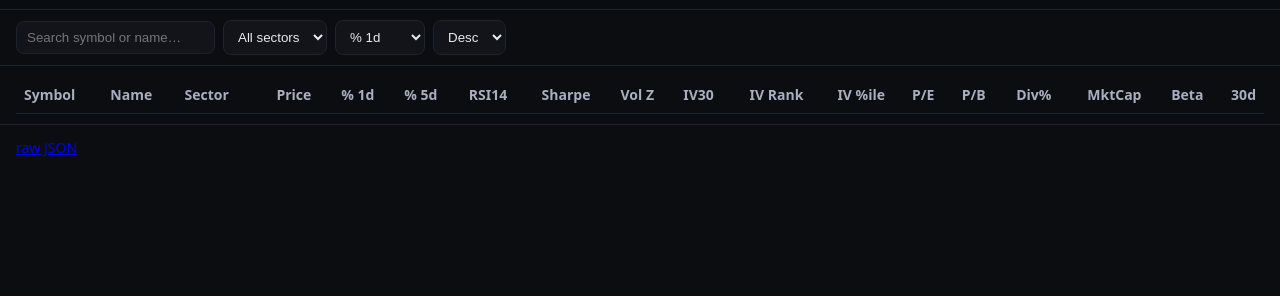
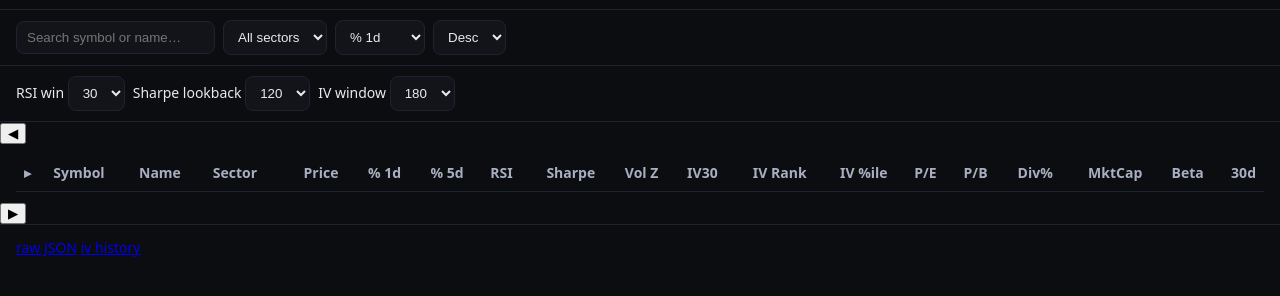
Before and after one commit to pkweitai/vtrac, a plain HTML site: page docs/index.html in a window 1280 px wide. Shown: the part 42-338 px from the top of the page. Drawn offline with Linux system fonts and the light colour scheme.

Commit message:
Update index.html

```diff
--- a/docs/index.html
+++ b/docs/index.html
@@ -1,4 +1,3 @@
-<!-- docs/index.html -->
 <!doctype html>
 <html lang="en">
 <head>
@@ -24,12 +23,12 @@
       <option value="price">Price</option>
       <option value="ret1d" selected>% 1d</option>
       <option value="ret5d">% 5d</option>
-      <option value="rsi14">RSI14</option>
-      <option value="sharpe">Sharpe</option>
+      <option value="rsi_ui">RSI</option>
+      <option value="sharpe_ui">Sharpe</option>
       <option value="vol_z">Vol Z</option>
       <option value="iv30">IV30</option>
-      <option value="iv_rank">IV Rank</option>
-      <option value="iv_percentile">IV %ile</option>
+      <option value="iv_rank_ui">IV Rank</option>
+      <option value="iv_pct_ui">IV %ile</option>
       <option value="pe_ttm">P/E</option>
       <option value="pb">P/B</option>
       <option value="div_yield">Div%</option>
@@ -37,20 +36,45 @@
       <option value="beta">Beta</option>
       <option value="news_24h">News</option>
     </select>
-    <select id="dir"><option value="desc" selected>Desc</option><option value="asc">Asc</option></select>
+    <select id="dir">
+      <option value="desc" selected>Desc</option>
+      <option value="asc">Asc</option>
+    </select>
   </section>
 
-  <main class="table-wrap">
+  <!-- Dynamic computation windows -->
+  <section class="toolbar sub">
+    <label>RSI win
+      <select id="rsiWin">
+        <option>14</option><option>21</option><option selected>30</option><option>50</option>
+      </select>
+    </label>
+    <label>Sharpe lookback
+      <select id="sharpeWin">
+        <option>60</option><option selected>120</option><option>180</option><option>252</option><option>360</option>
+      </select>
+    </label>
+    <label>IV window
+      <select id="ivWin">
+        <option>90</option><option selected>180</option><option>252</option><option>360</option>
+      </select>
+    </label>
+  </section>
+
+  <div class="scrollbar">
+    <button id="scrollLeft" title="Scroll left">◀</button>
+    <div class="table-wrap" id="tableWrap">
       <table>
         <thead>
           <tr>
-          <th>Symbol</th>
+            <th class="stick-l">▸</th>
+            <th class="stick-l">Symbol</th>
             <th class="hide-sm">Name</th>
             <th class="hide-sm">Sector</th>
             <th class="num">Price</th>
             <th class="num">% 1d</th>
             <th class="num hide-sm">% 5d</th>
-          <th class="num">RSI14</th>
+            <th class="num">RSI</th>
             <th class="num">Sharpe</th>
             <th class="num">Vol Z</th>
             <th class="num">IV30</th>
@@ -66,14 +90,19 @@
         </thead>
         <tbody id="rows"></tbody>
       </table>
-  </main>
+    </div>
+    <button id="scrollRight" title="Scroll right">▶</button>
+  </div>
 
   <footer class="foot">
     <span id="meta"></span>
     <span class="spacer"></span>
     <a href="data/snapshot.json" target="_blank" rel="noopener">raw JSON</a>
+    <span class="spacer"></span>
+    <a href="data/iv_history.json" target="_blank" rel="noopener">iv history</a>
   </footer>
 
-  <script src="app.js?v=iv1" defer></script>
+  <!-- bump version to bust cache when you deploy -->
+  <script src="app.js?v=win3" defer></script>
 </body>
 </html>
```
Lines whose indentation alone changed are shown as unchanged.
